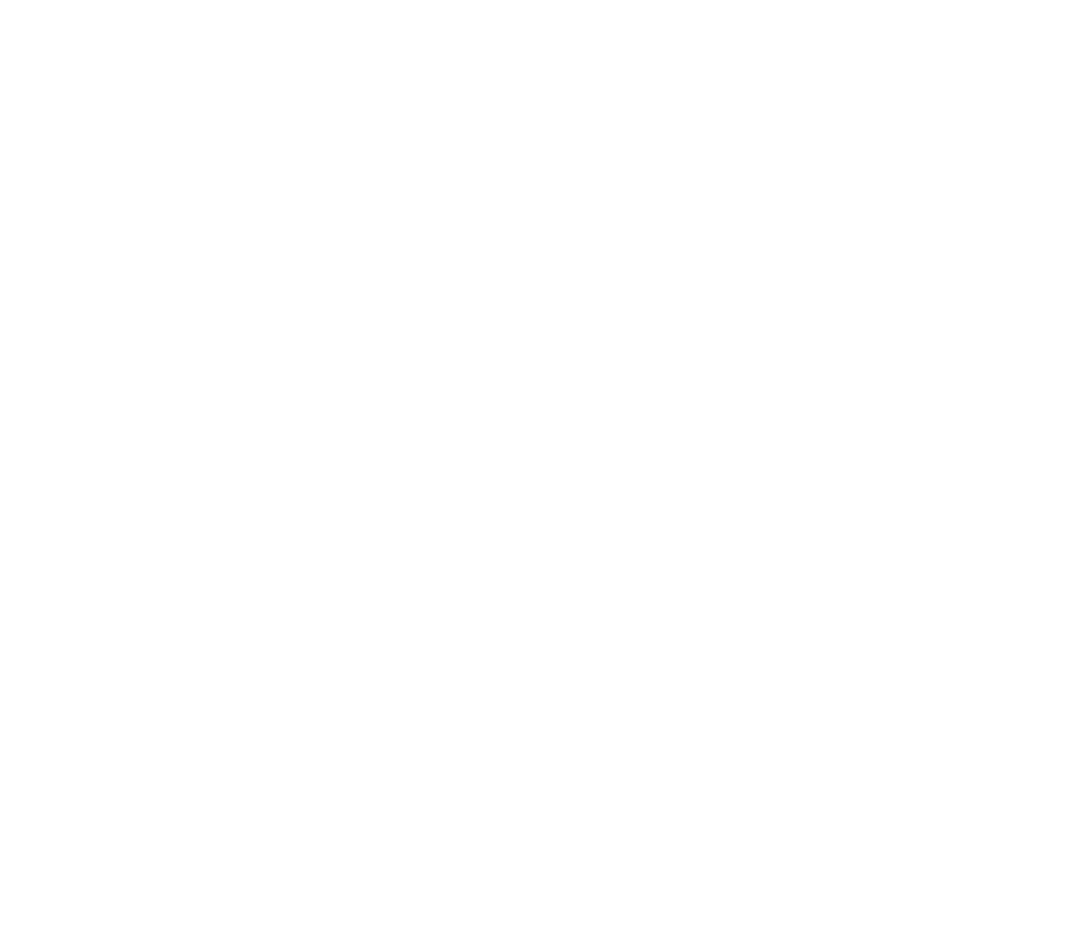
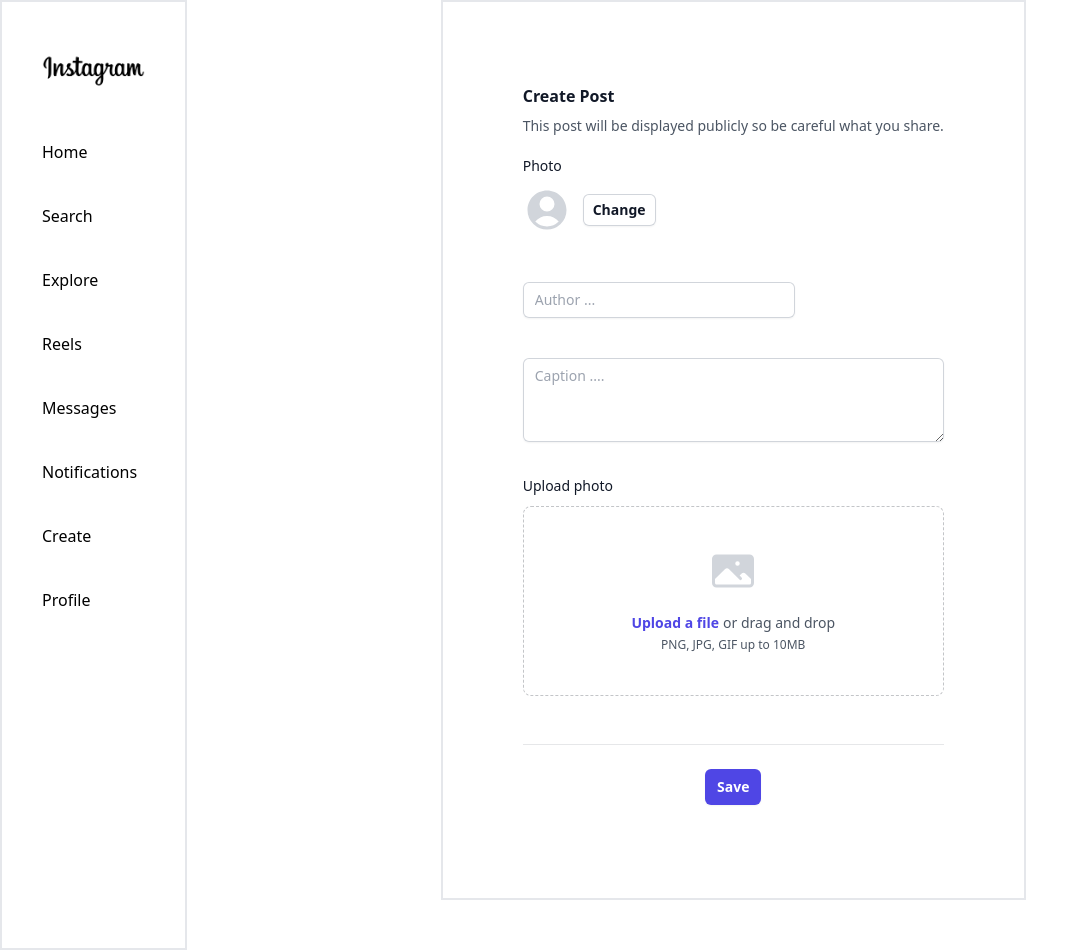
Before and after one commit to darsheelchudal/insta, a React (Vite) app in the folder client/: page /create in a window 1280 px wide. Before the commit this address had no page. Shown: the whole page, without its empty margins (0-1087 px from the left). Before the commit the page ends 800 px from the top, so only its background shows below. Built offline with nearby package versions, Linux system fonts and the light colour scheme.

Commit message:
cerate Form

```diff
--- a/client/src/App.jsx
+++ b/client/src/App.jsx
@@ -5,6 +5,7 @@
 import Signup from "./pages/Signup";
 import Home from "./pages/Home";
 import Profile from "./pages/Profile";
+import CreatePost from "./pages/posts/createPost";
 
 function App() {
   const [count, setCount] = useState(0);
@@ -17,6 +18,7 @@
           <Route path="/sign-up" element={<Signup />} />
           <Route path="/home" element={<Home />} />
           <Route path="/profile" element={<Profile />} />
+          <Route path="/create" element={<CreatePost />} />
         </Routes>
       </BrowserRouter>
     </>
--- /dev/null
+++ b/client/src/pages/posts/createPost.jsx
@@ -0,0 +1,138 @@
+import React from "react";
+import Sidebar from "../../components/sidebar";
+
+function CreatePost() {
+  return (
+    <div className="flex">
+      <Sidebar />
+      <div className="form flex justify-center w-full">
+        <div className="card border-2 p-20 h-[900px]">
+          <form>
+            <div className="space-y-12">
+              <div className="border-b border-gray-900/10 pb-12">
+                <h2 className="text-base font-semibold leading-7 text-gray-900">
+                  Create Post
+                </h2>
+                <p className="mt-1 text-sm leading-6 text-gray-600">
+                  This post will be displayed publicly so be careful what you
+                  share.
+                </p>
+                <div className="col-span-full my-4">
+                  <label
+                    htmlFor="photo"
+                    className="block text-sm font-medium leading-6 text-gray-900"
+                  >
+                    Photo
+                  </label>
+                  <div className="mt-2 flex items-center gap-x-3">
+                    <svg
+                      className="h-12 w-12 text-gray-300"
+                      viewBox="0 0 24 24"
+                      fill="currentColor"
+                      aria-hidden="true"
+                    >
+                      <path
+                        fillRule="evenodd"
+                        d="M18.685 19.097A9.723 9.723 0 0021.75 12c0-5.385-4.365-9.75-9.75-9.75S2.25 6.615 2.25 12a9.723 9.723 0 003.065 7.097A9.716 9.716 0 0012 21.75a9.716 9.716 0 006.685-2.653zm-12.54-1.285A7.486 7.486 0 0112 15a7.486 7.486 0 015.855 2.812A8.224 8.224 0 0112 20.25a8.224 8.224 0 01-5.855-2.438zM15.75 9a3.75 3.75 0 11-7.5 0 3.75 3.75 0 017.5 0z"
+                        clipRule="evenodd"
+                      />
+                    </svg>
+                    <button
+                      type="button"
+                      className="rounded-md bg-white px-2.5 py-1.5 text-sm font-semibold text-gray-900 shadow-sm ring-1 ring-inset ring-gray-300 hover:bg-gray-50"
+                    >
+                      Change
+                    </button>
+                  </div>
+                </div>
+
+                <div className="mt-10 grid grid-cols-1 gap-x-6 gap-y-8 sm:grid-cols-6">
+                  <div className="sm:col-span-4">
+                    <div className="mt-2">
+                      <div className="flex rounded-md shadow-sm ring-1 ring-inset ring-gray-300 focus-within:ring-2 focus-within:ring-inset focus-within:ring-indigo-600 sm:max-w-md">
+                        <input
+                          type="text"
+                          name="author"
+                          id="author"
+                          placeholder="Author ..."
+                          autoComplete="author"
+                          className="block flex-1 border-0 bg-transparent py-1.5 pl-3 text-gray-900 placeholder:text-gray-400 focus:ring-0 sm:text-sm sm:leading-6"
+                        />
+                      </div>
+                    </div>
+                  </div>
+
+                  <div className="col-span-full">
+                    <div className="mt-2">
+                      <textarea
+                        id="caption"
+                        name="caption"
+                        placeholder="Caption ...."
+                        rows="3"
+                        className="px-3 block w-full rounded-md border-0 py-1.5 text-gray-900 shadow-sm ring-1 ring-inset ring-gray-300 placeholder:text-gray-400 focus:ring-2 focus:ring-inset focus:ring-indigo-600 sm:text-sm sm:leading-6"
+                      ></textarea>
+                    </div>
+                  </div>
+
+                  <div className="col-span-full">
+                    <label
+                      htmlFor="upload-photo"
+                      className="block text-sm font-medium leading-6 text-gray-900"
+                    >
+                      Upload photo
+                    </label>
+                    <div className="mt-2 flex justify-center rounded-lg border border-dashed border-gray-900/25 px-6 py-10">
+                      <div className="text-center">
+                        <svg
+                          className="mx-auto h-12 w-12 text-gray-300"
+                          viewBox="0 0 24 24"
+                          fill="currentColor"
+                          aria-hidden="true"
+                        >
+                          <path
+                            fillRule="evenodd"
+                            d="M1.5 6a2.25 2.25 0 012.25-2.25h16.5A2.25 2.25 0 0122.5 6v12a2.25 2.25 0 01-2.25 2.25H3.75A2.25 2.25 0 011.5 18V6zM3 16.06V18c0 .414.336.75.75.75h16.5A.75.75 0 0021 18v-1.94l-2.69-2.689a1.5 1.5 0 00-2.12 0l-.88.879.97.97a.75.75 0 11-1.06 1.06l-5.16-5.159a1.5 1.5 0 00-2.12 0L3 16.061zm10.125-7.81a1.125 1.125 0 112.25 0 1.125 1.125 0 01-2.25 0z"
+                            clipRule="evenodd"
+                          />
+                        </svg>
+                        <div className="mt-4 flex text-sm leading-6 text-gray-600">
+                          <label
+                            htmlFor="file-upload"
+                            className="relative cursor-pointer rounded-md bg-white font-semibold text-indigo-600 focus-within:outline-none focus-within:ring-2 focus-within:ring-indigo-600 focus-within:ring-offset-2 hover:text-indigo-500"
+                          >
+                            <span>Upload a file</span>
+                            <input
+                              id="file-upload"
+                              name="file-upload"
+                              type="file"
+                              className="sr-only"
+                            />
+                          </label>
+                          <p className="pl-1">or drag and drop</p>
+                        </div>
+                        <p className="text-xs leading-5 text-gray-600">
+                          PNG, JPG, GIF up to 10MB
+                        </p>
+                      </div>
+                    </div>
+                  </div>
+                </div>
+              </div>
+            </div>
+
+            <div className="mt-6 flex items-center justify-center gap-x-6">
+              <button
+                type="submit"
+                className="rounded-md bg-indigo-600 px-3 py-2 text-sm font-semibold text-white shadow-sm hover:bg-indigo-500 focus-visible:outline focus-visible:outline-2 focus-visible:outline-offset-2 focus-visible:outline-indigo-600"
+              >
+                Save
+              </button>
+            </div>
+          </form>
+        </div>
+      </div>
+    </div>
+  );
+}
+
+export default CreatePost;
```
